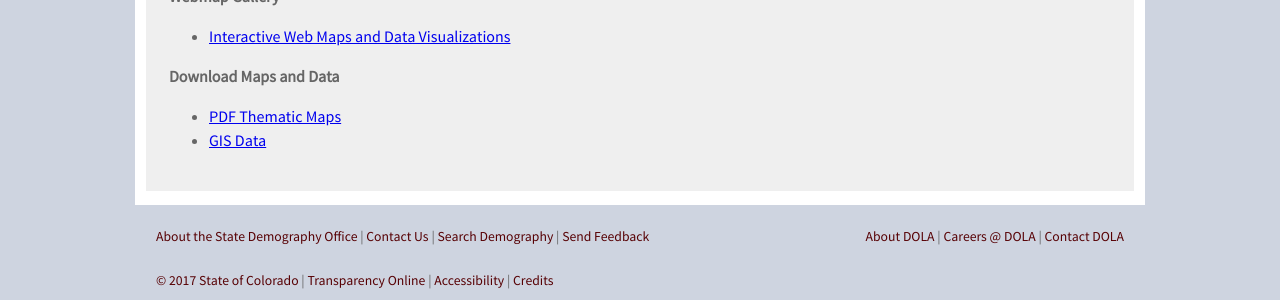
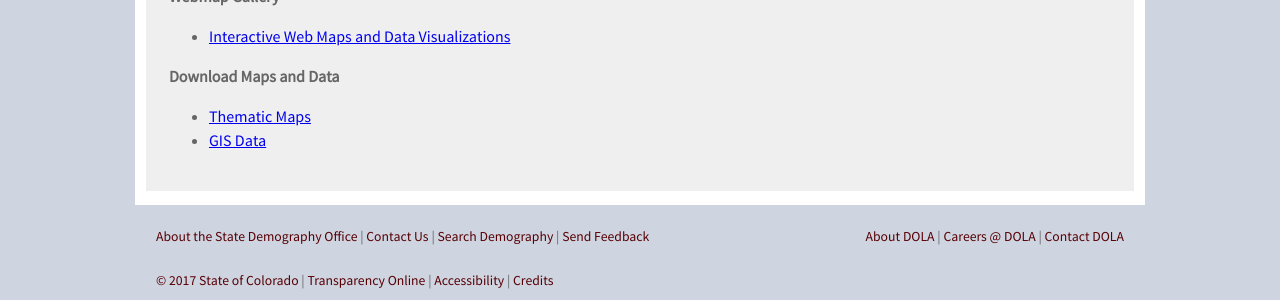
Before and after one commit to TBleess/Website_New, a Jekyll site: the page built from pages/8_GIS/index.md, in a window 1280 px wide. Shown: the part 420-720 px from the top of the page. Built offline with Jekyll 4.4.1, drawn with Linux system fonts in a browser that asks for light colours.

Commit message:
Removed PDF as not all maps are in that format

```diff
--- a/pages/8_GIS/index.md
+++ b/pages/8_GIS/index.md
@@ -17,5 +17,5 @@ description: "GIS resources page."
 
 **Download Maps and Data**
 
-- [PDF Thematic Maps](/gis/thematic-maps#thematic-maps)
+- [Thematic Maps](/gis/thematic-maps#thematic-maps)
 - [GIS Data](/gis/gis-data#gis-data)
```
